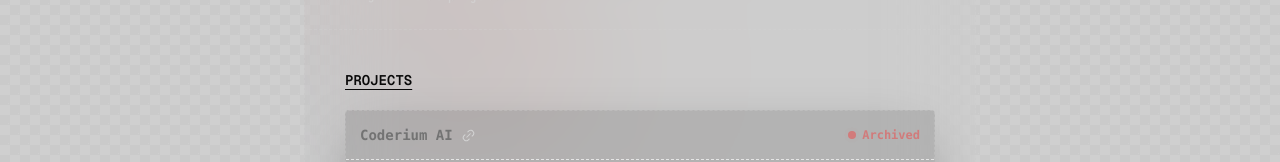
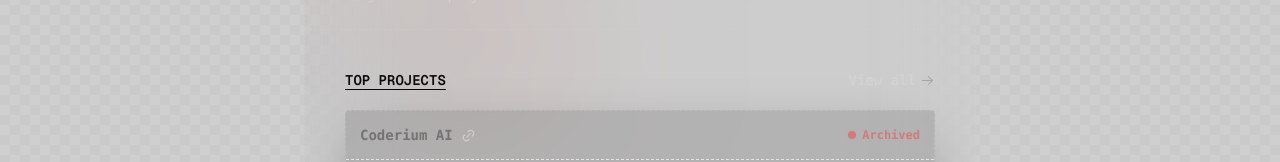
Before and after one commit to itsarghyadas/itsarghyadas.dev, a Next.js app: page / in a window 1280 px wide. Shown: the part 157-319 px from the top of the page. Built offline with nearby package versions, Linux system fonts and the light colour scheme.

Commit message:
persona portfolio open graph description viewport metadata added

```diff
--- a/app/layout.tsx
+++ b/app/layout.tsx
@@ -1,10 +1,15 @@
 import type { Metadata } from "next";
+import type { Viewport } from "next";
 import { Toaster } from "@/components/ui/sonner";
 import { ThemeProvider } from "@/components/theme-provider";
 import Navbar from "@/components/navbar";
 import Footer from "@/components/footer";
 import { siteConfig } from "@/config/site";
 import "./globals.css";
+
+export const viewport: Viewport = {
+  themeColor: "black",
+};
 
 export const metadata: Metadata = {
   metadataBase: new URL(siteConfig.url),
@@ -32,10 +37,6 @@ export const metadata: Metadata = {
     },
   ],
   creator: "itsarghyadas",
-  themeColor: [
-    { media: "(prefers-color-scheme: light)", color: "white" },
-    { media: "(prefers-color-scheme: dark)", color: "black" },
-  ],
   openGraph: {
     type: "website",
     locale: "en_US",
--- a/components/project-section.tsx
+++ b/components/project-section.tsx
@@ -2,19 +2,27 @@ import {
   Link2Icon,
   TriangleUpIcon,
   TriangleDownIcon,
+  ArrowRightIcon,
 } from "@radix-ui/react-icons";
 import { GeistMono } from "geist/font/mono";
+import { GeistSans } from "geist/font/sans";
 import projectData from "@/data/project-data";
 
 export default function ProjectSection() {
   return (
     <section className="project">
       <main className="mx-auto w-full max-w-2xl border border-b-0 border-t-0 border-dashed border-neutral-300/30 p-5 dark:border-neutral-700/30 md:p-10">
-        <h2
-          className={`pb-5 text-sm font-semibold underline underline-offset-4 ${GeistMono.className}`}
-        >
-          PROJECTS
-        </h2>
+        <div className="flex items-center justify-between pb-5">
+          <h2
+            className={` text-sm font-semibold underline underline-offset-4 ${GeistMono.className}`}
+          >
+            TOP PROJECTS
+          </h2>
+          <h4 className="flex items-center gap-x-1 font-geistMono text-sm font-semibold text-neutral-300/80">
+            View all
+            <ArrowRightIcon className="text-neutral-400" />
+          </h4>
+        </div>
         <div className="grid w-full gap-5">
           {projectData.map((project) => (
             <div
```
